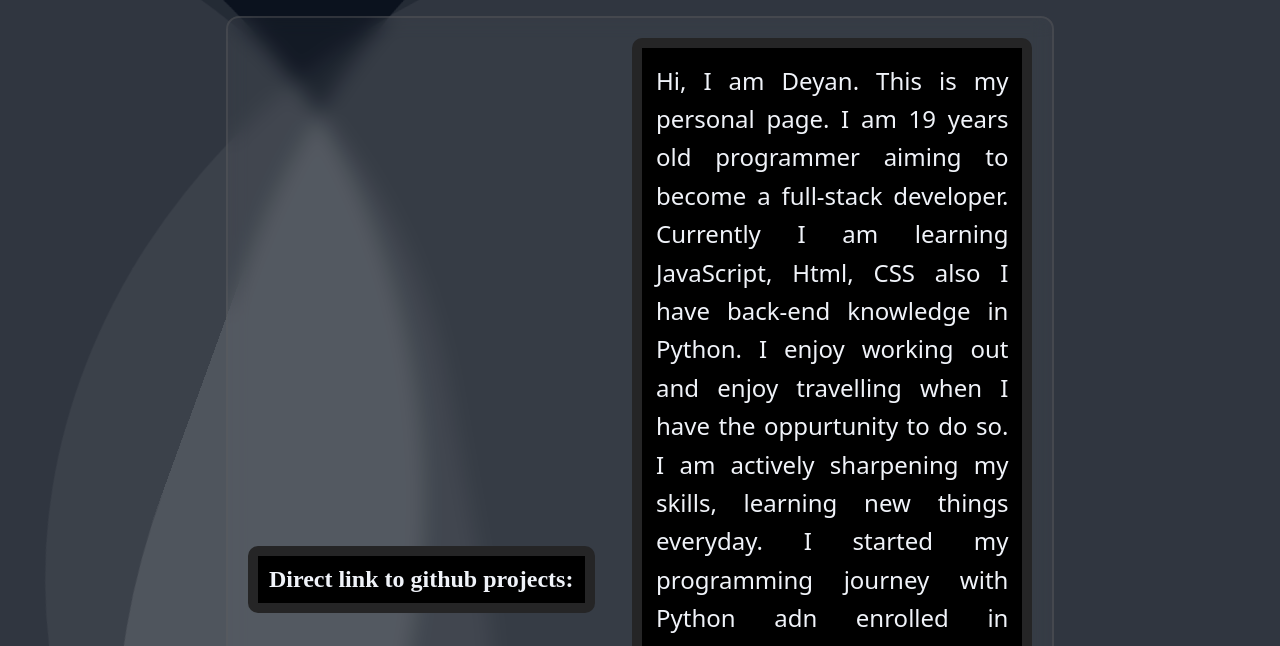
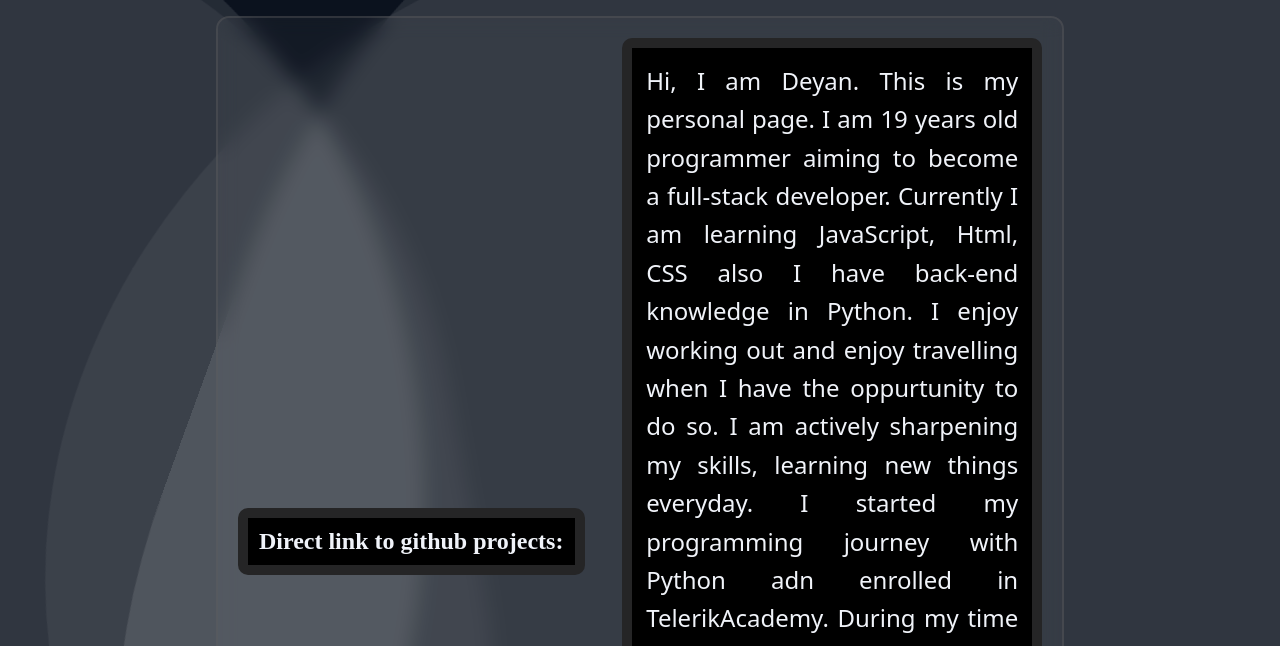
Before and after one commit to DeyanTotin/simple-website, a plain HTML site: page index.html in a window 1280 px wide. Shown: the part 142-788 px from the top of the page. Drawn offline with Linux system fonts and the light colour scheme; no server answers.

Commit message:
added new properties to the body, changed the value for when the page is  view on a mobile device

```diff
--- a/style.css
+++ b/style.css
@@ -2,6 +2,8 @@ html body {
     background-color: #0b121e;
     font-size: 100%;
     overflow-y: auto;
+    display: flex;
+    justify-content: center;
 }
 
 
@@ -280,7 +282,7 @@ h2 {
     }
 
     #about-me-box {
-        width: 380px;
+        width: 400px;
 
     }
 
```
